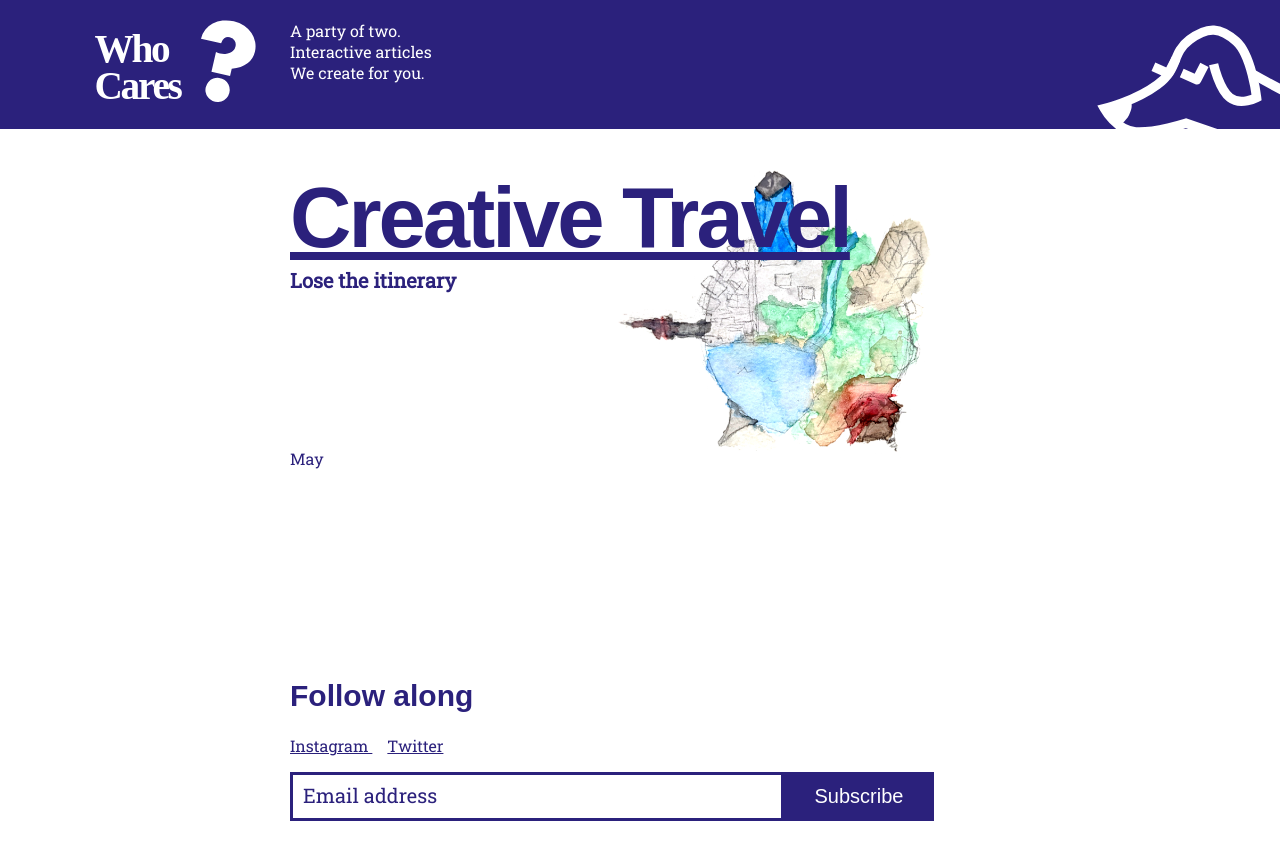
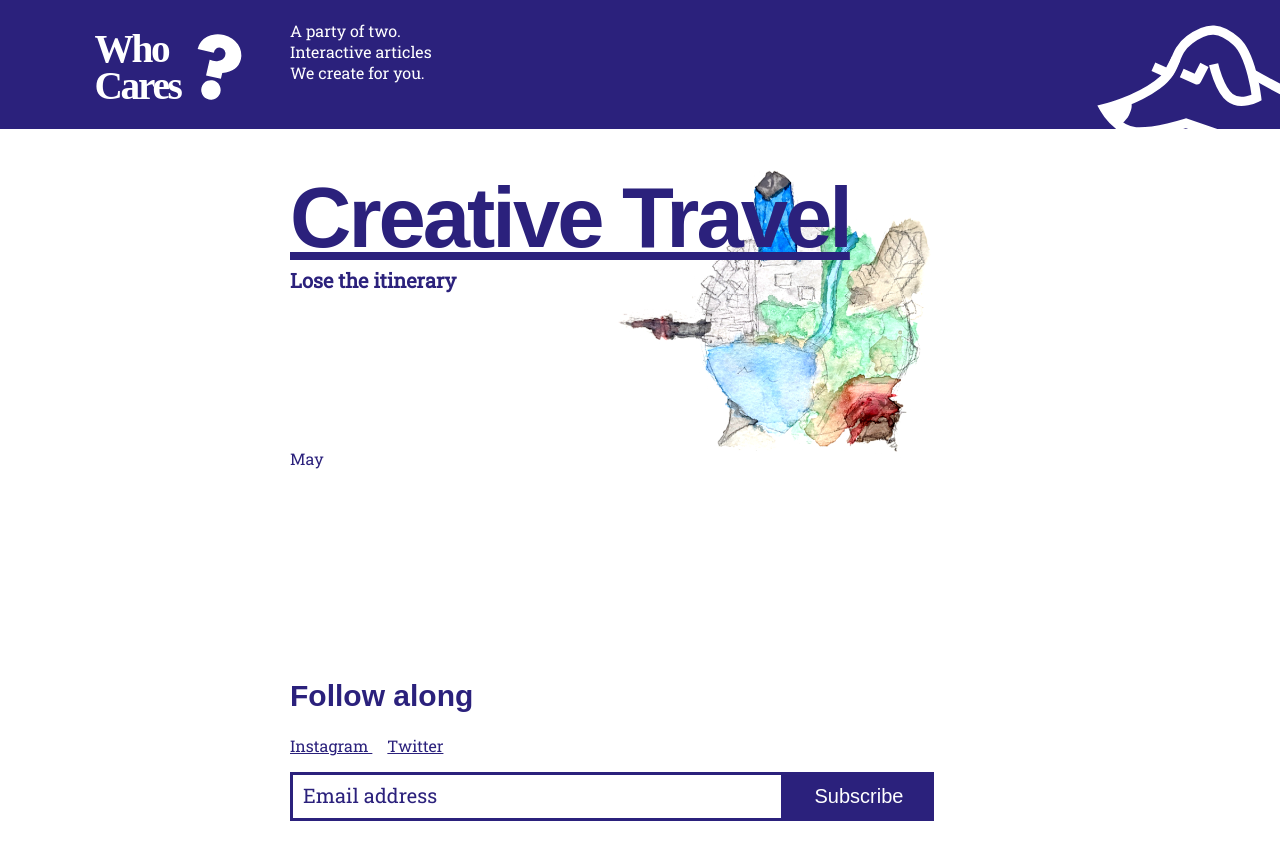
Before and after one commit to whocarescreative/blog, a Jekyll site: the page built from index.html, in a window 1280 px wide. Shown: the top 860 px of the page. Built offline with Jekyll 4.4.1, drawn with Linux system fonts in a browser that asks for light colours; some web fonts are replaced.

Commit message:
fix logo to use muli font

```diff
--- a/_layouts/home.html
+++ b/_layouts/home.html
@@ -16,8 +16,8 @@
           </defs>
           <g id="Component_1_5" data-name="Component 1 – 5" clip-path="url(#clip-path)">
             <text id="Who_Cares" data-name="Who
-        Cares" transform="translate(0 107.339)" fill="#fff" font-size="89" font-family="Futura-Bold, Futura" font-weight="700" letter-spacing="-0.058em"><tspan x="0" y="0">Who </tspan><tspan x="0" y="82">Cares</tspan></text>
-            <path id="Path_8" data-name="Path 8" d="M39.924,122.59v-45.8q2.818.47,5.167.822a30.124,30.124,0,0,0,4.462.352A39.932,39.932,0,0,0,61.53,76.208a32.4,32.4,0,0,0,9.746-4.814A22.426,22.426,0,0,0,77.734,64a19.681,19.681,0,0,0,2.348-9.511,17.554,17.554,0,0,0-4.7-12.212q-4.7-5.167-12.682-5.167a14.72,14.72,0,0,0-11.625,4.932q-4.345,4.932-4.345,12.917H0A49.873,49.873,0,0,1,4.814,33,53.41,53.41,0,0,1,18.2,15.617,62.366,62.366,0,0,1,38.4,4.11,75.233,75.233,0,0,1,63.643,0,67.1,67.1,0,0,1,88.89,4.58,61.888,61.888,0,0,1,108.5,16.909a54.74,54.74,0,0,1,12.682,17.848,51.193,51.193,0,0,1,4.462,20.9q0,35.227-42.507,50.022V122.59Zm-4.7,36.871a27.52,27.52,0,1,1,2.114,10.686A27.393,27.393,0,0,1,35.227,159.461Z" transform="translate(253.408 0) rotate(13)" fill="#fff"/>
+        Cares" transform="translate(0 107.339)" fill="#fff" font-size="89" font-family="Muli" font-weight="900" letter-spacing="-0.058em"><tspan x="0" y="0">Who </tspan><tspan x="0" y="82">Cares</tspan></text>
+            <path id="Path_8" data-name="Path 8" d="M39.924,122.59v-45.8q2.818.47,5.167.822a30.124,30.124,0,0,0,4.462.352A39.932,39.932,0,0,0,61.53,76.208a32.4,32.4,0,0,0,9.746-4.814A22.426,22.426,0,0,0,77.734,64a19.681,19.681,0,0,0,2.348-9.511,17.554,17.554,0,0,0-4.7-12.212q-4.7-5.167-12.682-5.167a14.72,14.72,0,0,0-11.625,4.932q-4.345,4.932-4.345,12.917H0A49.873,49.873,0,0,1,4.814,33,53.41,53.41,0,0,1,18.2,15.617,62.366,62.366,0,0,1,38.4,4.11,75.233,75.233,0,0,1,63.643,0,67.1,67.1,0,0,1,88.89,4.58,61.888,61.888,0,0,1,108.5,16.909a54.74,54.74,0,0,1,12.682,17.848,51.193,51.193,0,0,1,4.462,20.9q0,35.227-42.507,50.022V122.59Zm-4.7,36.871a27.52,27.52,0,1,1,2.114,10.686A27.393,27.393,0,0,1,35.227,159.461Z" transform="translate(243.408 34) rotate(13) scale(0.8, 0.8)" fill="#fff"/>
           </g>
         </svg>
       </div>
```
